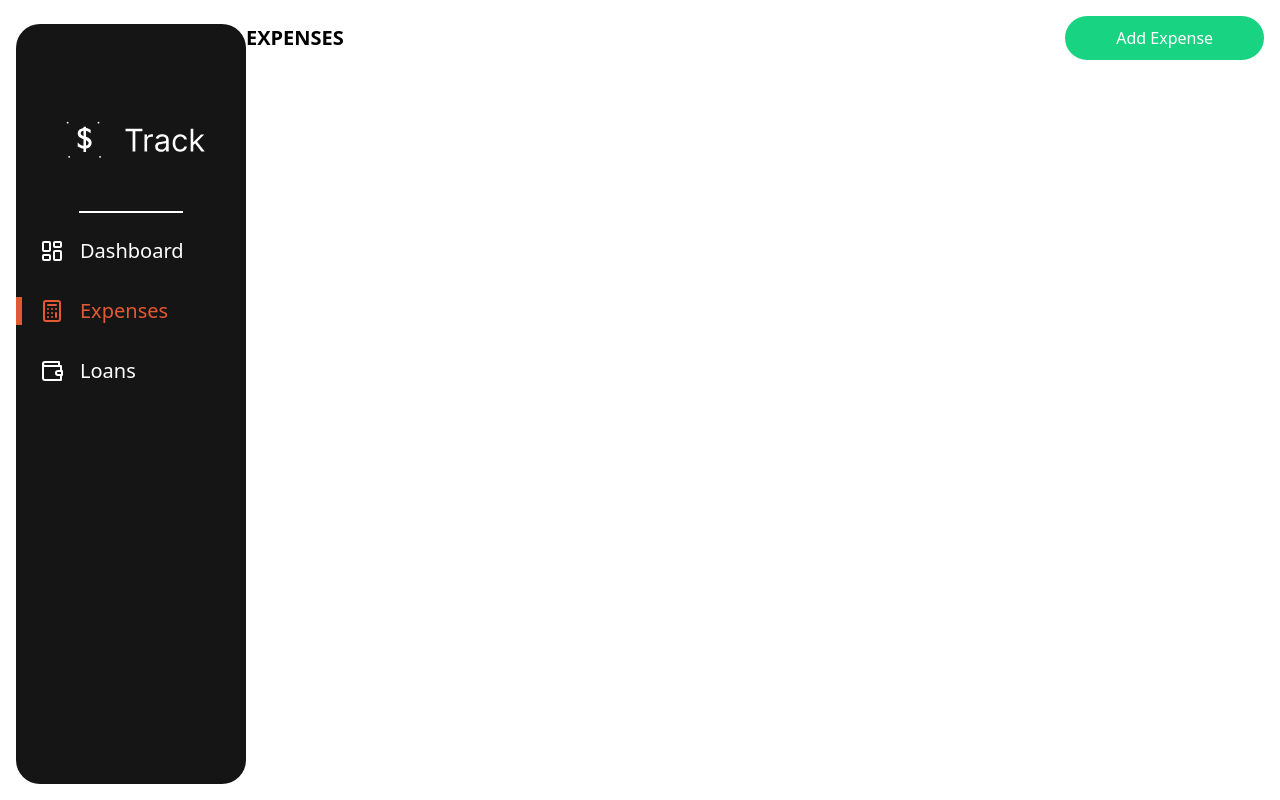
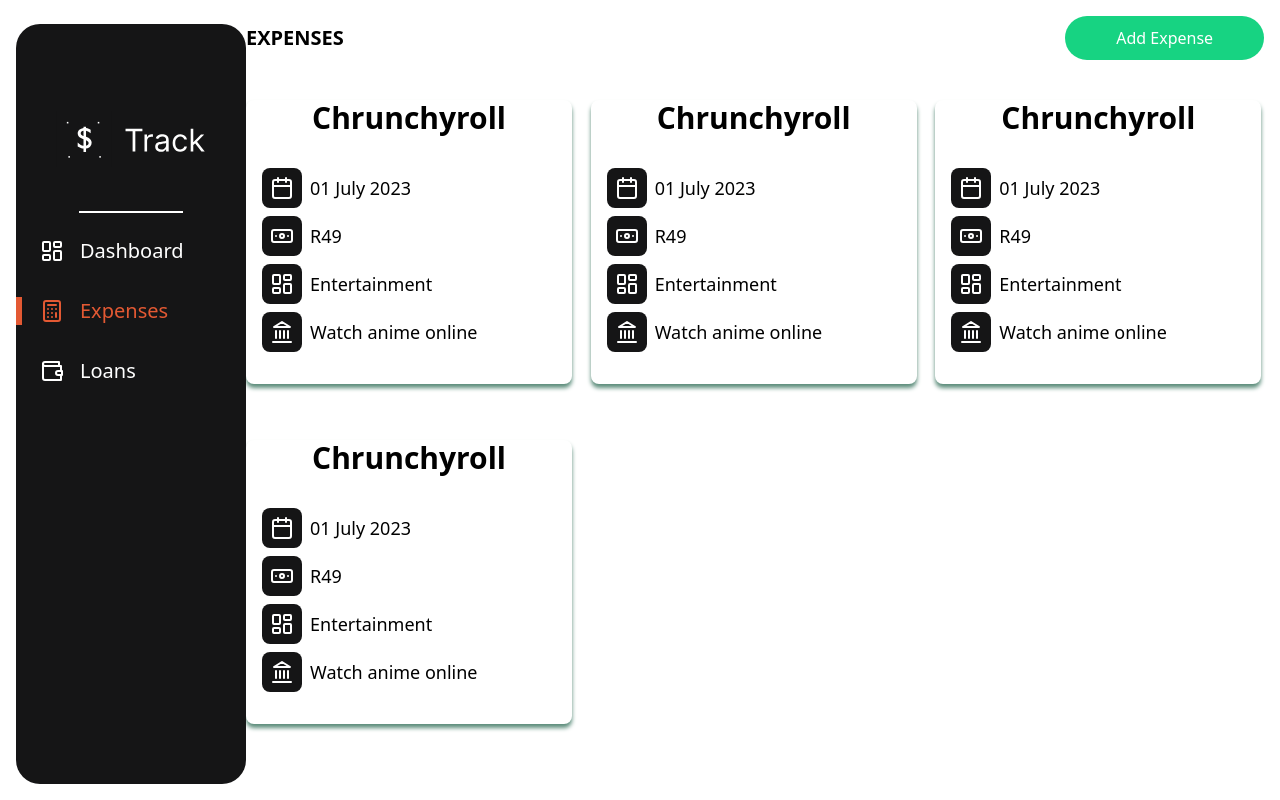
Before and after one commit to PutTheTrust/expense-frontend, a React (Vite) app: page /expenses in a window 1280 px wide. Built offline with nearby package versions, Linux system fonts and the light colour scheme.

Commit message:
add: card

```diff
--- /dev/null
+++ b/src/components/card.tsx
@@ -0,0 +1,19 @@
+import { Banknote, Calendar, Landmark, LayoutDashboard } from "lucide-react";
+import Item from "./item";
+
+const Card = () => {
+  return (
+    <div className="shadow-1 px-4 pb-8 rounded-lg mt-10 max-w-[326px]">
+      <h2 className="font-semibold text-3xl text-center">Chrunchyroll</h2>
+
+      <div className="space-y-2 mt-8">
+        <Item icon={<Calendar />} text="01 July 2023" />
+        <Item icon={<Banknote />} text="R49" />
+        <Item icon={<LayoutDashboard />} text="Entertainment" />
+        <Item icon={<Landmark />} text="Watch anime online" />
+      </div>
+    </div>
+  );
+};
+
+export default Card;
--- /dev/null
+++ b/src/components/item.tsx
@@ -0,0 +1,15 @@
+interface ItemProps {
+  text: string;
+  icon: any; // look for icon type
+}
+
+const Item: React.FC<ItemProps> = ({ text, icon }) => {
+  return (
+    <div className="flex gap-2 items-center">
+      <div className="bg-dark p-2 rounded-lg text-white">{icon}</div>
+      <p className="font-medium text-lg">{text}</p>
+    </div>
+  );
+};
+
+export default Item;
--- a/src/index.css
+++ b/src/index.css
@@ -21,3 +21,7 @@
   left: 10%;
   right: 10%;
 }
+
+.shadow-1 {
+  box-shadow: 0px 4px 4px 0px #5c8d7b;
+}
--- a/src/pages/expenses.tsx
+++ b/src/pages/expenses.tsx
@@ -1,4 +1,5 @@
 import Button from "../components/button";
+import Card from "../components/card";
 import MobileNav from "../components/mobile-nav";
 import Sidebar from "../components/sidebar";
 
@@ -12,6 +13,13 @@
           <h1 className="font-bold text-xl">EXPENSES</h1>
           <Button text="Add Expense" onclick={() => {}} />
         </div>
+
+        <div className="grid md:grid-cols-2 lg:grid-cols-3 gap-4">
+          <Card />
+          <Card />
+          <Card />
+          <Card />
+        </div>
       </div>
     </div>
   );
```
